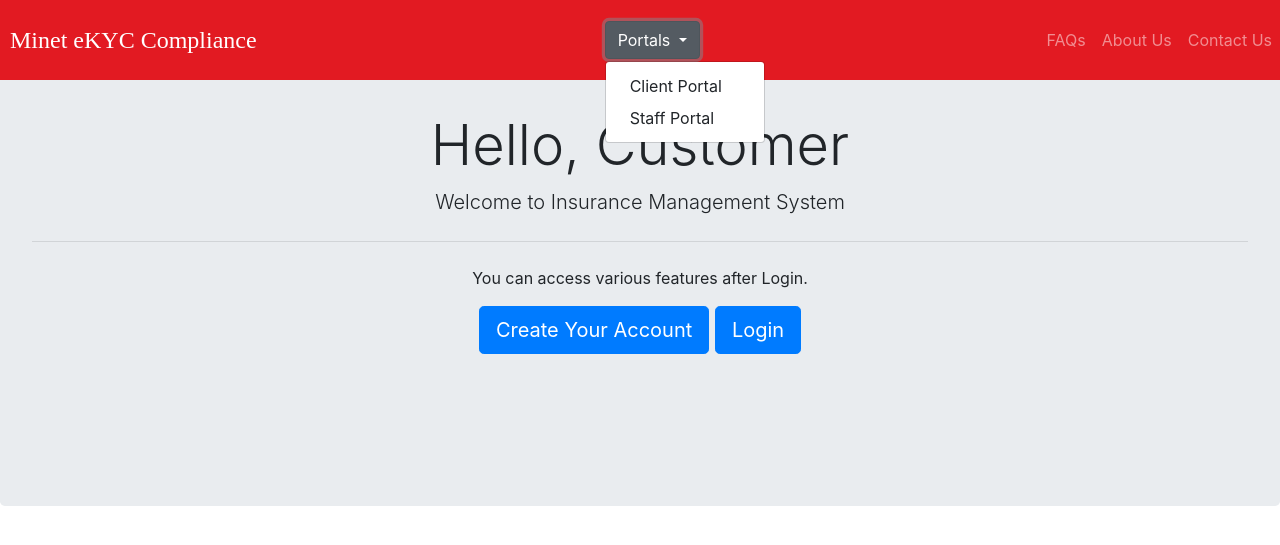
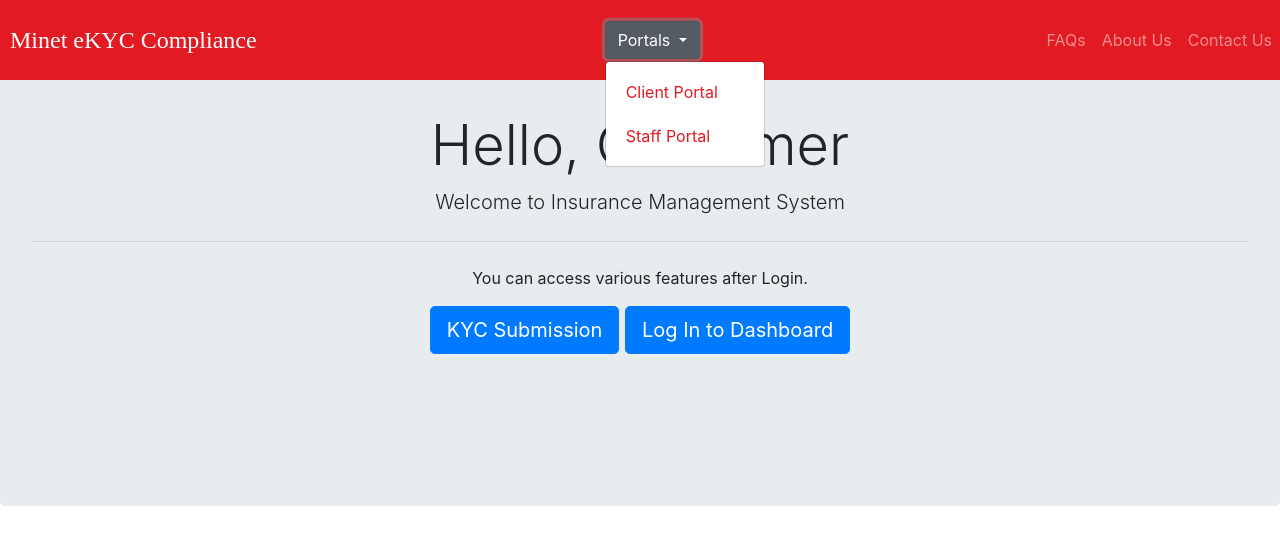
Before and after one commit to Minet-Botswana/Village-Project, a Django app: page /customer/customerclick in a window 1280 px wide, after a click on "Portals". Shown: the top 545 px of the page. Run offline with Django 3.2, Linux system fonts and the light colour scheme; some libraries are stand-ins or nearby versions.

Commit message:
Update ; color change

```diff
--- a/templates/customer/customerclick.html
+++ b/templates/customer/customerclick.html
@@ -1,10 +1,12 @@
 <!DOCTYPE html>
+<meta charset="utf-8">
+<meta name="viewport" content="width=device-width, initial-scale=1">
+<title>Minet - eKYC Portal</title>
 {% load static %}
+<link rel="icon" href="{% static 'image/favicon.ico' %}">
 <html lang="en" dir="ltr">
 
 <head>
-  <meta charset="utf-8">
-  <meta name="viewport" content="width=device-width, initial-scale=1, shrink-to-fit=no">
 
   <style media="screen">
     .jumbotron {
@@ -30,8 +32,8 @@
     <hr class="my-4">
     <p>You can access various features after Login.</p>
     <p class="lead">
-      <a class="btn btn-primary btn-lg" href="customersignup" role="button">Create Your Account</a>
-      <a class="btn btn-primary btn-lg" href="customerlogin" role="button">Login</a>
+      <a class="btn btn-primary btn-lg" href="customersignup" role="button">KYC Submission</a>
+      <a class="btn btn-primary btn-lg" href="customerlogin" role="button">Log In to Dashboard</a>
     </p>
     <br><br><br>
   </div>
--- a/templates/insurance/navbar.html
+++ b/templates/insurance/navbar.html
@@ -29,6 +29,18 @@
       text-align: center;
       margin: auto;
     }
+    .dropdown-item {
+    background-color:#ffffff ;
+    color: #e21a22; /* Set the text color to white or any suitable color for contrast */
+    padding: 10px 20px; /* Adjust padding as needed */
+    text-decoration: none; /* Remove the default underline */
+    display: block; /* Ensure each item is displayed as a block element */
+  }
+
+  .dropdown-item:hover {
+    background-color: #e21a22; /* Change the background color on hover if desired */
+    color: #ffffff;
+  }
   </style>
 </head>
 
```
Also changed, not shown: templates/insurance/adminlogin.html (+4 -4 lines).
